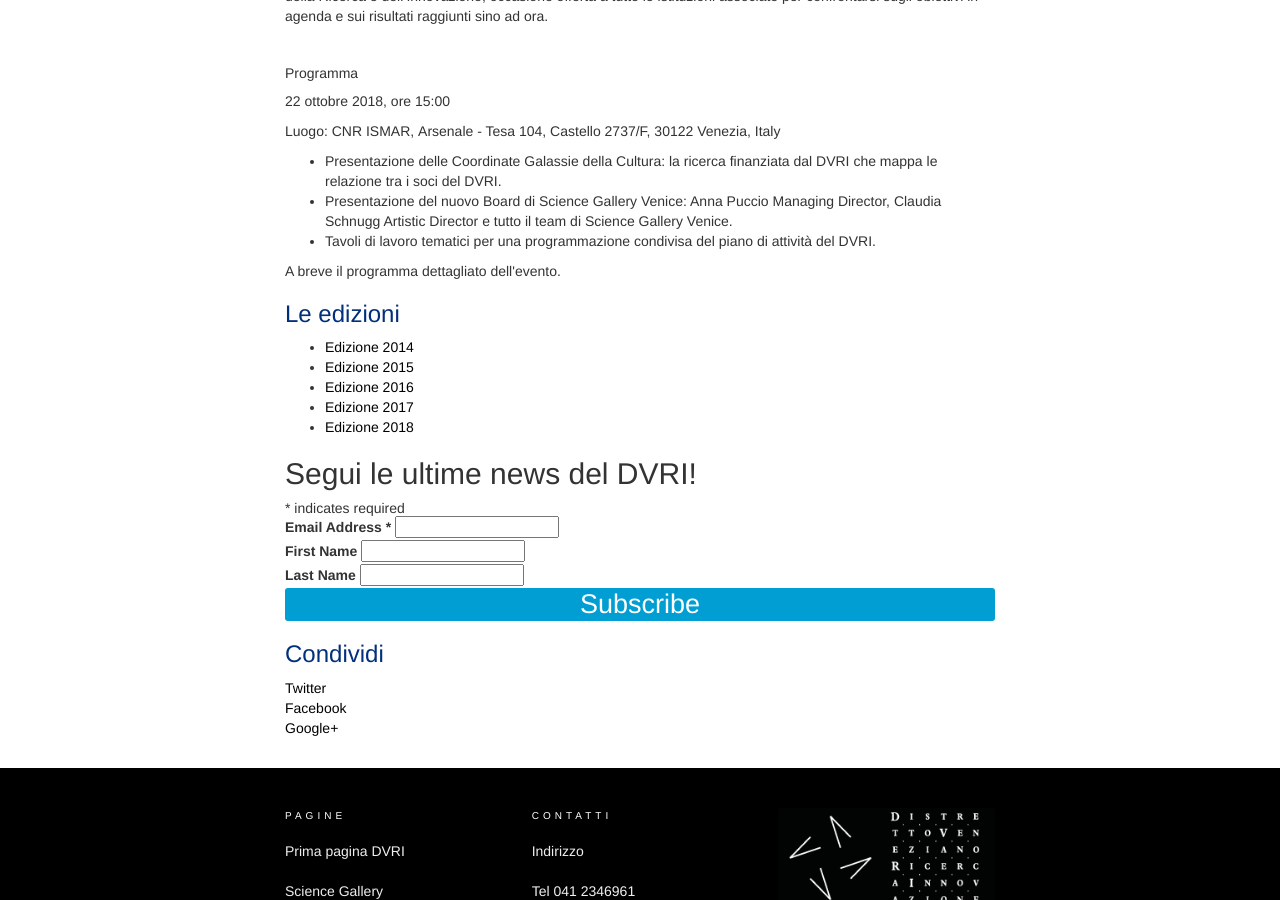
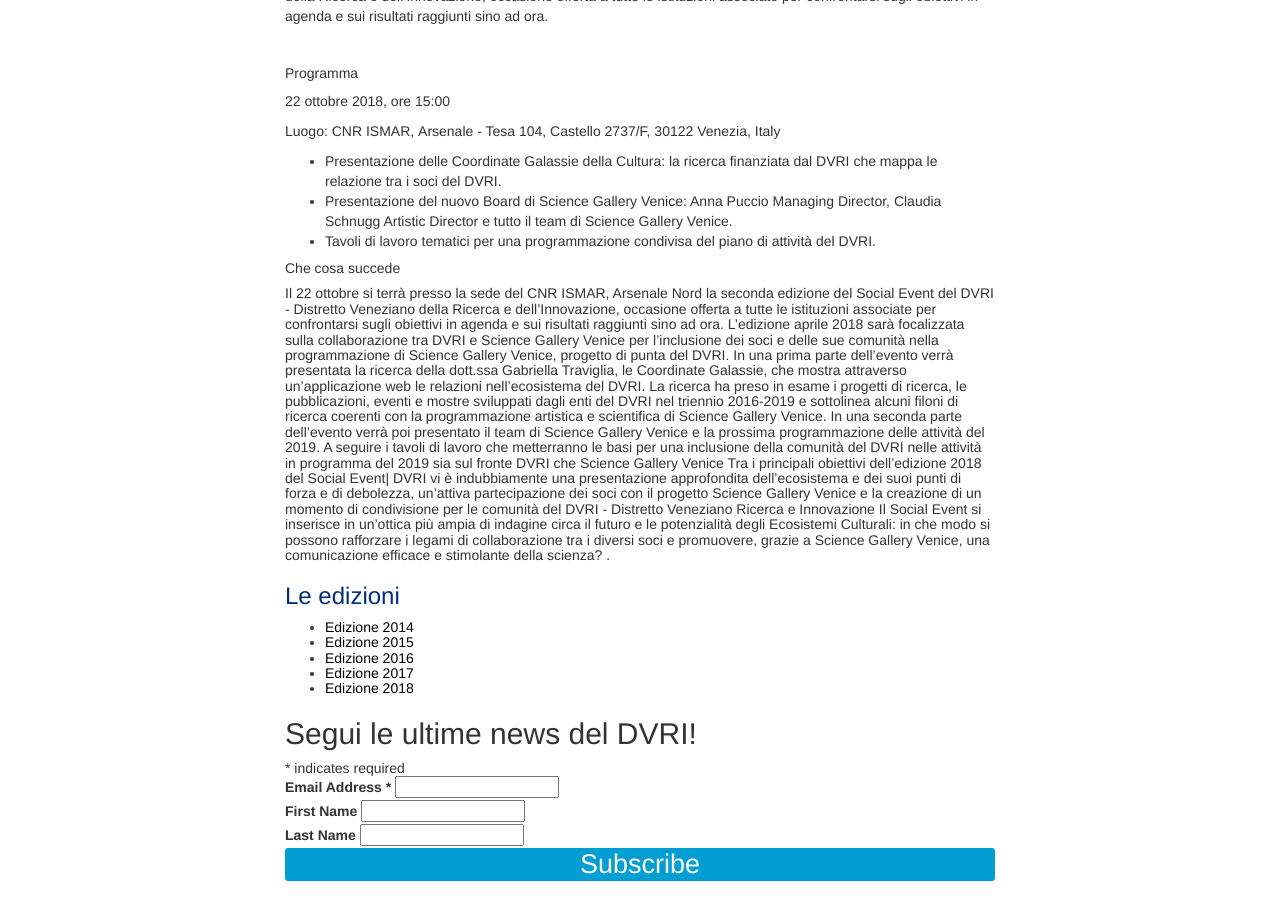
Before and after one commit to simonini/dvri-j-theme, a Jekyll site: the page built from progetti/social-events-2018_b.html, in a window 1280 px wide and 900 px high, scrolled down 863 px. Built offline with Jekyll 4.4.1, drawn with Linux system fonts in a browser that asks for light colours; comment, search, counter and statistics services are not loaded.

Commit message:
social event

```diff
--- a/progetti/social-events-2018_b.html
+++ b/progetti/social-events-2018_b.html
@@ -24,7 +24,20 @@
   <li>Presentazione del nuovo Board di Science Gallery Venice: Anna Puccio Managing Director, Claudia Schnugg Artistic Director e tutto il team di Science Gallery Venice.</li>
   <li>Tavoli di lavoro tematici per una programmazione condivisa del piano di attività del DVRI.</li>
 </ul>
-<p>A breve il programma dettagliato dell'evento.</p>
+<h5> Che cosa succede <h5>
+<p>Il 22 ottobre si terrà presso la sede del CNR ISMAR, Arsenale Nord la seconda edizione del Social Event del DVRI - Distretto Veneziano della Ricerca e dell’Innovazione, occasione offerta a tutte le istituzioni associate per confrontarsi sugli obiettivi in agenda e sui risultati raggiunti sino ad ora.
+L’edizione aprile 2018 sarà focalizzata sulla collaborazione tra DVRI e Science Gallery Venice per l’inclusione dei soci e delle sue comunità nella programmazione di Science Gallery Venice, progetto di punta del DVRI.
+In una prima parte dell’evento verrà presentata la ricerca della dott.ssa Gabriella Traviglia, le Coordinate Galassie, che mostra attraverso un’applicazione web le relazioni nell’ecosistema del DVRI.
+
+La ricerca ha preso in esame i progetti di ricerca, le pubblicazioni, eventi e mostre sviluppati dagli enti del DVRI nel triennio 2016-2019 e sottolinea alcuni filoni di ricerca coerenti con la programmazione artistica e scientifica di Science Gallery Venice.
+
+In una seconda parte dell’evento verrà poi presentato il team di Science Gallery Venice e la prossima programmazione delle attività del 2019.
+A seguire i tavoli di lavoro che metterranno le basi per una inclusione della comunità del DVRI nelle attività in programma del 2019 sia sul fronte DVRI che Science Gallery Venice
+
+Tra i principali obiettivi dell’edizione 2018 del Social Event| DVRI vi è indubbiamente una presentazione approfondita dell’ecosistema e dei suoi punti di forza e di debolezza, un’attiva partecipazione dei soci con il progetto Science Gallery Venice e la creazione di un momento di condivisione per le comunità del DVRI - Distretto Veneziano Ricerca e Innovazione
+
+Il Social Event si inserisce in un’ottica più ampia di indagine circa il futuro e le potenzialità degli Ecosistemi Culturali: in che modo si possono rafforzare i legami di collaborazione tra i diversi soci e promuovere, grazie a Science Gallery Venice, una comunicazione efficace e stimolante della scienza?
+.</p>
 
 
 
```
